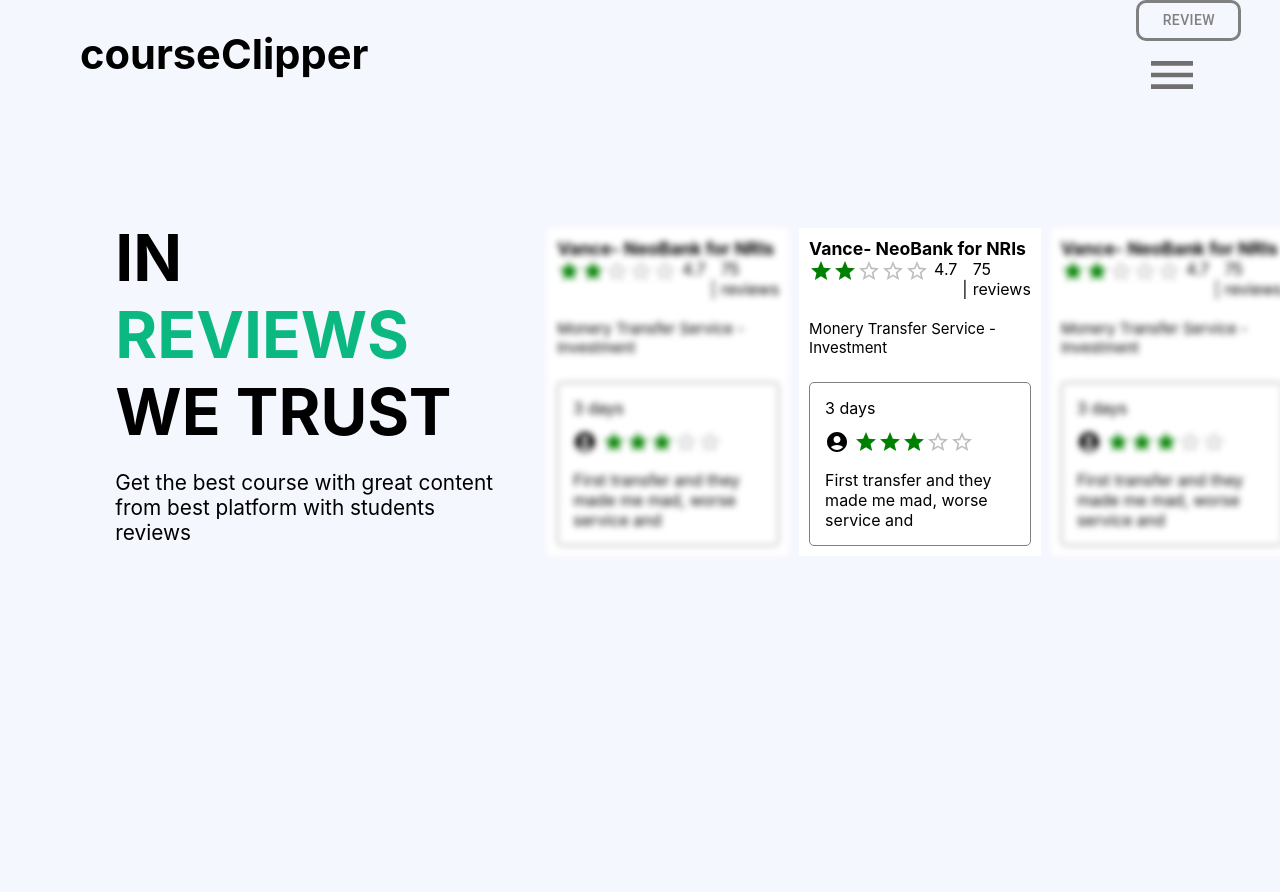
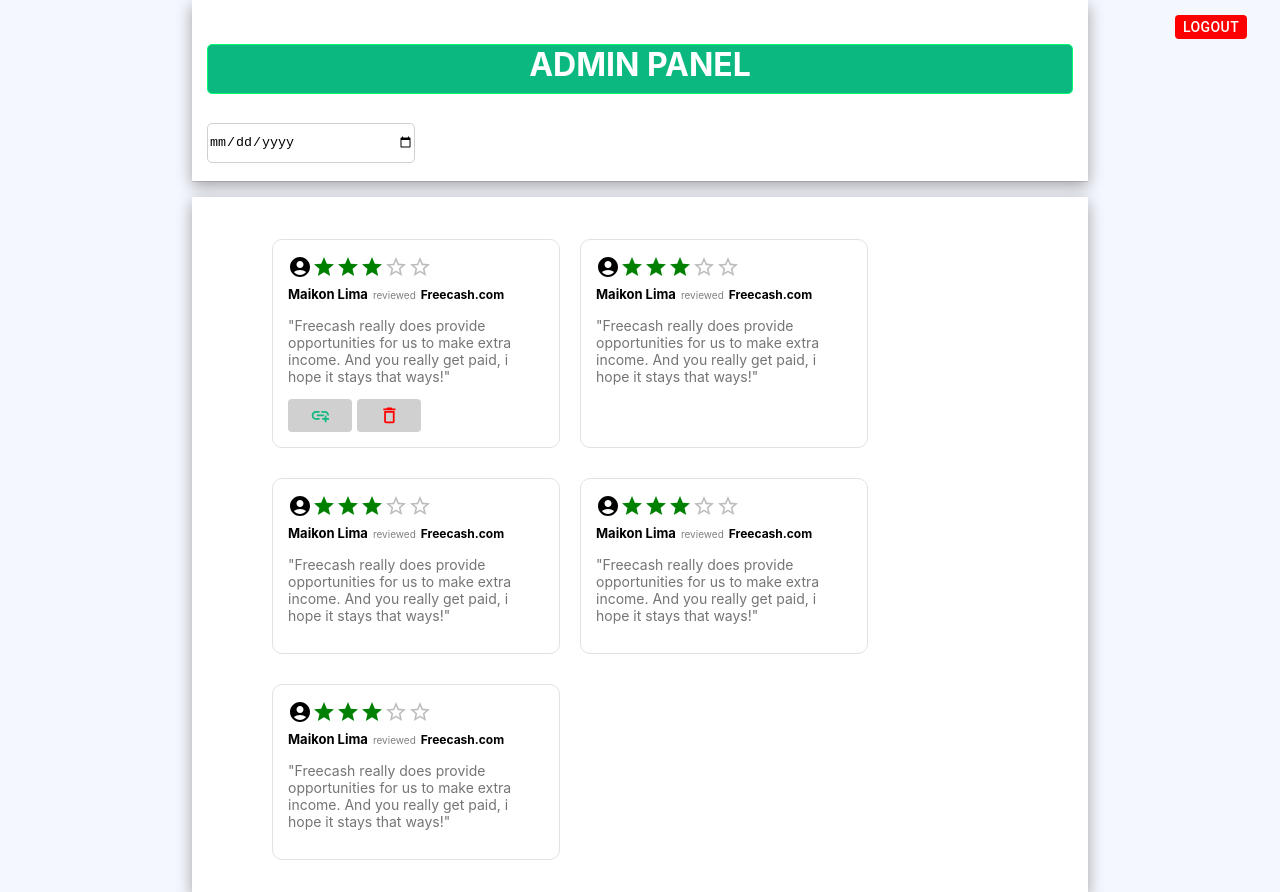
Before and after one commit to jitu-meher789/My-Projcts, a React (Create React App) app in the folder course-clipper/: page / in a window 1280 px wide. Before the commit the page ends 800 px from the top, so only its background shows below. Built offline with nearby package versions, Linux system fonts and the light colour scheme.

Commit message:
admin panel

```diff
--- a/course-clipper/package.json
+++ b/course-clipper/package.json
@@ -6,6 +6,7 @@
     "@emotion/react": "^11.11.1",
     "@emotion/styled": "^11.11.0",
     "@mui/icons-material": "^5.14.8",
+    "@mui/joy": "^5.0.0-beta.5",
     "@mui/material": "^5.14.8",
     "@testing-library/jest-dom": "^5.17.0",
     "@testing-library/react": "^13.4.0",
--- a/course-clipper/src/App.js
+++ b/course-clipper/src/App.js
@@ -6,10 +6,11 @@
 import Privacy from "./Pages/Components/Privacy/Privacy";
 import Term from "./Pages/Components/Term/Term";
 import About from "./Pages/Components/About/About";
+import Admin from "./Pages/Components/Admin/Admin";
 
 function App() {
   return (
-    <Home />
+    // <Home />
     // <Contact/>
     // <Blog />
     // <Review />
@@ -17,6 +18,7 @@
     // <Privacy/>
     // <Term />
     // <About />
+    <Admin />
   );
 }
 
--- a/course-clipper/src/Pages/Components/About/About.js
+++ b/course-clipper/src/Pages/Components/About/About.js
@@ -11,7 +11,7 @@
         </div>
         <div className="about-text">
             <h2>About Us</h2>
-            <p>
+            <p style={{padding:"0px 100px 0px 100px", fontSize:"1.6rem"}}>
                 Welcome to CourseClipper, the ultimate destination for discerning learners and professionals
                 seeking the ideal educational experience. Our mission is to provide a platform where students and
                 professionals can find unbiased and informative reviews of various courses from different online
@@ -26,7 +26,8 @@
             />
           </div>
           <div className="text-box">
-            <p>In this dynamic realm of online education, the multitude of options can often leave you feeling
+            <p>
+            <span className="strong-text">In this</span> dynamic realm of online education, the multitude of options can often leave you feeling
                 lost amidst a sea of choices. With prominent platforms such as Coursera, Pluralsight, Alison,
                 Khan Academy, Codecademy, FutureLearn, edX, Udacity, Skillshare, Educative, Cloud Guru,
                 Digital Cloud Training, and Learn.Cantrill and many more clamoring for your attention, making
@@ -40,8 +41,8 @@
 
         <div className="about-img-text">
           <div className="text-box">
-            <p>
-                Gone are the days of tirelessly scouring the internet for elusive course reviews or blindly
+            <p id="p-text">
+            <span className="strong-text">Gone are </span>the days of tirelessly scouring the internet for elusive course reviews or blindly
                 following recommendations. Our platform is your trusted companion, streamlining your
                 decision-making process and saving you precious time and resources.
                 CourseClipper is more than just a review platform; it's a sanctuary of trust and collaboration. We
@@ -67,7 +68,7 @@
           </div>
           <div className="text-box">
             <p>
-                By utilizing CourseClipper, you not only gain access to rich insights that aid in choosing the
+                <span className="strong-text">By utilizing</span> CourseClipper, you not only gain access to rich insights that aid in choosing the
                 perfect course but also contribute to a collective pool of knowledge. The more students and
                 professionals engage with our platform and share their valuable opinions, the more profound our
                 insights become. Together, we elevate the standards of online education worldwide. We are
--- /dev/null
+++ b/course-clipper/src/Pages/Components/Admin/Admin.css
@@ -0,0 +1,133 @@
+.admin-main-div {
+    width: 70%;
+    height: auto;
+    margin: auto;
+    /* border: 1px solid red;
+    background-color: aqua; */
+}
+
+.panel-div {
+    width: 100%;
+    height: auto;
+    margin: auto;
+    /* border: 1px solid rgb(0, 255, 110); */
+    background-color: rgb(255 255 255);
+    box-shadow: rgba(0, 0, 0, 0.35) 0px 5px 15px;
+    padding: 15px;
+    display: flex;
+    flex-direction: column;
+    gap: 5px;
+}
+
+.log-btn-dv {
+    width: 7%;
+    height: auto;
+    margin: auto;
+    border-radius: 5px;
+    margin-left: 60.5rem;
+}
+
+.log-btn-dv Button {
+    color: white;
+    height: 24px;
+    background-color: red;
+}
+.log-btn-dv Button:hover {
+    color: white;
+    height: 24px;
+    background-color: rgb(247, 119, 119);
+}
+
+.adm-text-div {
+    width: 100%;
+    height:50px;
+    margin: auto;
+    border: 1px solid rgb(0, 255, 110);
+    border-radius: 5px;
+    background-color: #0bb980;
+    text-align: center;
+}
+.adm-text-div h3 {
+    color: white;
+    font-size: 2rem;
+    margin-top: 0px;
+}
+
+.adm-date-div {
+    width: 30%;
+    height: 43px;
+    margin: auto;
+    margin-left: 0rem;
+    margin-top: 1.5rem;
+}
+
+input[type=date] {
+    border-radius: 5px;
+    width: 80%;
+    height: 40px;
+    border: 1px solid #d0d0d0;
+
+}
+
+.rev-admin-div {
+    width: 100%;
+    /* height: 500px; */
+    box-shadow: rgba(0, 0, 0, 0.35) 0px 5px 15px;
+    /* border: 1px solid red; */
+    margin-top: 15px;
+    padding: 2rem 0rem 2rem 5rem;
+    background-color: rgb(255 255 255);
+    display: flex;
+    flex-direction: row;
+    flex-wrap: wrap;
+    gap: 20px;
+}
+
+
+.rev-content-ad {
+    margin-top: 10px;
+    background-color: #ffff;
+    width: 18rem;
+    padding: 15px;
+    border-radius: 10px;
+    border: 1px solid #e2e2e2;
+  }
+
+  .rev-content1-ad {
+    font-size: 14px;
+    color: #767474;
+
+  }
+
+
+  .rev-cust-cont1-ad span:first-child {
+    font-weight: bold;
+    margin-right: 5px;
+    font-size: 13px;
+  }
+  .rev-cust-cont1-ad span:nth-child(2) {
+    font-size: 10px;
+    color: gray;
+    margin-right: 5px;
+  }
+
+  .rev-cust-cont1-ad span:nth-child(3) {
+    font-size: 12px;
+    font-weight: bold;
+  }
+
+  .rev-content-ad:hover {
+    /* filter: blur(3px); */
+  }
+
+  #add-btn{
+    color:  #0bb980;
+    background-color: #d0d0d0;
+    margin-right: 5px;
+  }
+
+  #del-btn {
+
+    color: red;
+    background-color: #d0d0d0;
+  }
--- /dev/null
+++ b/course-clipper/src/Pages/Components/Admin/Admin.js
@@ -0,0 +1,164 @@
+import React from 'react';
+import "../Admin/Admin.css";
+
+
+
+
+import Button from "@mui/material/Button";
+import { Divider } from '@mui/material';
+
+import AddLinkIcon from '@mui/icons-material/AddLink';
+import DeleteOutlineIcon from '@mui/icons-material/DeleteOutline';
+
+import AccountCircleIcon from "@mui/icons-material/AccountCircle";
+import Rating from "@mui/material/Rating";
+
+
+const Admin = () => {
+  return (
+
+    <>
+        <div className="admin-main-div">
+            <div className="panel-div">
+                <div className="log-btn-dv"> <Button>LOGOUT</Button> </div>
+                <div className="adm-text-div">
+                    <h3>ADMIN PANEL</h3>
+                </div>
+                <div className="adm-date-div">
+                    <input type="date" />
+                </div>
+            </div>
+            <Divider/>
+            <div className="rev-admin-div">
+
+                <div className="rev-content-ad">
+                    <div className="rev-icon-star">
+                    <AccountCircleIcon />
+                    <Rating
+                        name="read-only"
+                        value={3}
+                        readOnly
+                        style={{ color: "green" }}
+                    />
+                    </div>
+                    <div className="rev-cust-cont1-ad">
+                    <span>Maikon Lima</span>
+                    <span>reviewed</span>
+                    <span>Freecash.com</span>
+                    </div>
+                    <div className="rev-content1-ad">
+                    <p>
+                        "Freecash really does provide opportunities for us to make extra
+                        income. And you really get paid, i hope it stays that ways!"
+                    </p>
+                    </div>
+                    <div>
+                        <Button id='add-btn'><AddLinkIcon style={{fontSize:"1.3rem"}}/></Button>
+                        <Button id='del-btn'><DeleteOutlineIcon style={{fontSize:"1.3rem"}}/></Button>
+                    </div>
+                </div>
+
+                <div className="rev-content-ad">
+                    <div className="rev-icon-star">
+                    <AccountCircleIcon />
+                    <Rating
+                        name="read-only"
+                        value={3}
+                        readOnly
+                        style={{ color: "green" }}
+                    />
+                    </div>
+                    <div className="rev-cust-cont1-ad">
+                    <span>Maikon Lima</span>
+                    <span>reviewed</span>
+                    <span>Freecash.com</span>
+                    </div>
+                    <div className="rev-content1-ad">
+                    <p>
+                        "Freecash really does provide opportunities for us to make extra
+                        income. And you really get paid, i hope it stays that ways!"
+                    </p>
+                    </div>
+                </div>
+
+
+                <div className="rev-content-ad">
+                    <div className="rev-icon-star">
+                    <AccountCircleIcon />
+                    <Rating
+                        name="read-only"
+                        value={3}
+                        readOnly
+                        style={{ color: "green" }}
+                    />
+                    </div>
+                    <div className="rev-cust-cont1-ad">
+                    <span>Maikon Lima</span>
+                    <span>reviewed</span>
+                    <span>Freecash.com</span>
+                    </div>
+                    <div className="rev-content1-ad">
+                    <p>
+                        "Freecash really does provide opportunities for us to make extra
+                        income. And you really get paid, i hope it stays that ways!"
+                    </p>
+                    </div>
+                </div>
+
+
+                <div className="rev-content-ad">
+                    <div className="rev-icon-star">
+                    <AccountCircleIcon />
+                    <Rating
+                        name="read-only"
+                        value={3}
+                        readOnly
+                        style={{ color: "green" }}
+                    />
+                    </div>
+                    <div className="rev-cust-cont1-ad">
+                    <span>Maikon Lima</span>
+                    <span>reviewed</span>
+                    <span>Freecash.com</span>
+                    </div>
+                    <div className="rev-content1-ad">
+                    <p>
+                        "Freecash really does provide opportunities for us to make extra
+                        income. And you really get paid, i hope it stays that ways!"
+                    </p>
+                    </div>
+                </div>
+
+
+                <div className="rev-content-ad">
+                    <div className="rev-icon-star">
+                    <AccountCircleIcon />
+                    <Rating
+                        name="read-only"
+                        value={3}
+                        readOnly
+                        style={{ color: "green" }}
+                    />
+                    </div>
+                    <div className="rev-cust-cont1-ad">
+                    <span>Maikon Lima</span>
+                    <span>reviewed</span>
+                    <span>Freecash.com</span>
+                    </div>
+                    <div className="rev-content1-ad">
+                    <p>
+                        "Freecash really does provide opportunities for us to make extra
+                        income. And you really get paid, i hope it stays that ways!"
+                    </p>
+                    </div>
+                </div>
+
+
+
+            </div>
+        </div>
+    </>
+  )
+}
+
+export default Admin
```
Also changed, not shown: course-clipper/src/Pages/Components/About/About.css (+24 -10 lines), course-clipper/src/Pages/Components/Home/Home.js (line endings or trailing spaces), 1 other file (tests, documents, lock files or other folders).
